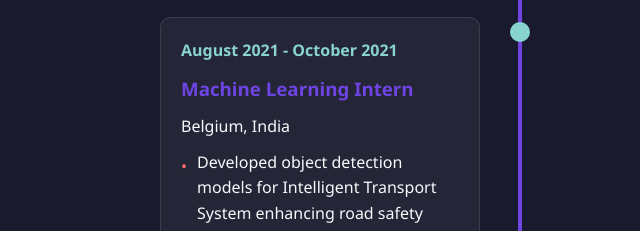
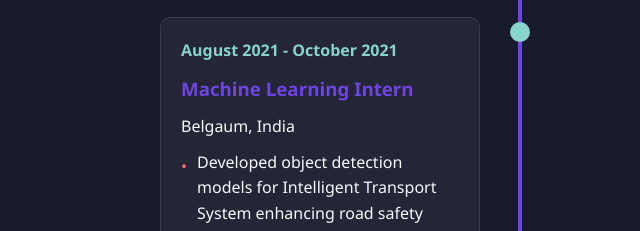
Before and after one commit to RajatDodwadkar/RajatDodwadkar.github.io, a plain HTML site: page index.html in a window 1280 px wide. Shown: the part 2931-3162 px from the top of the page, 120-760 px from the left. Drawn offline with Linux system fonts and the light colour scheme.

Commit message:
belgium changed to belgaum

```diff
--- a/index.html
+++ b/index.html
@@ -871,7 +871,7 @@
                 <div class="timeline-content animate delay-2">
                     <div class="timeline-date">August 2021 - October 2021</div>
                     <h3 class="timeline-title">Machine Learning Intern</h3>
-                    <p class="timeline-desc">Belgium, India</p>
+                    <p class="timeline-desc">Belgaum, India</p>
                     <div class="achievement">
                         <div class="achievement-bullet">•</div>
                         <div>Developed object detection models for Intelligent Transport System enhancing road safety</div>
```
